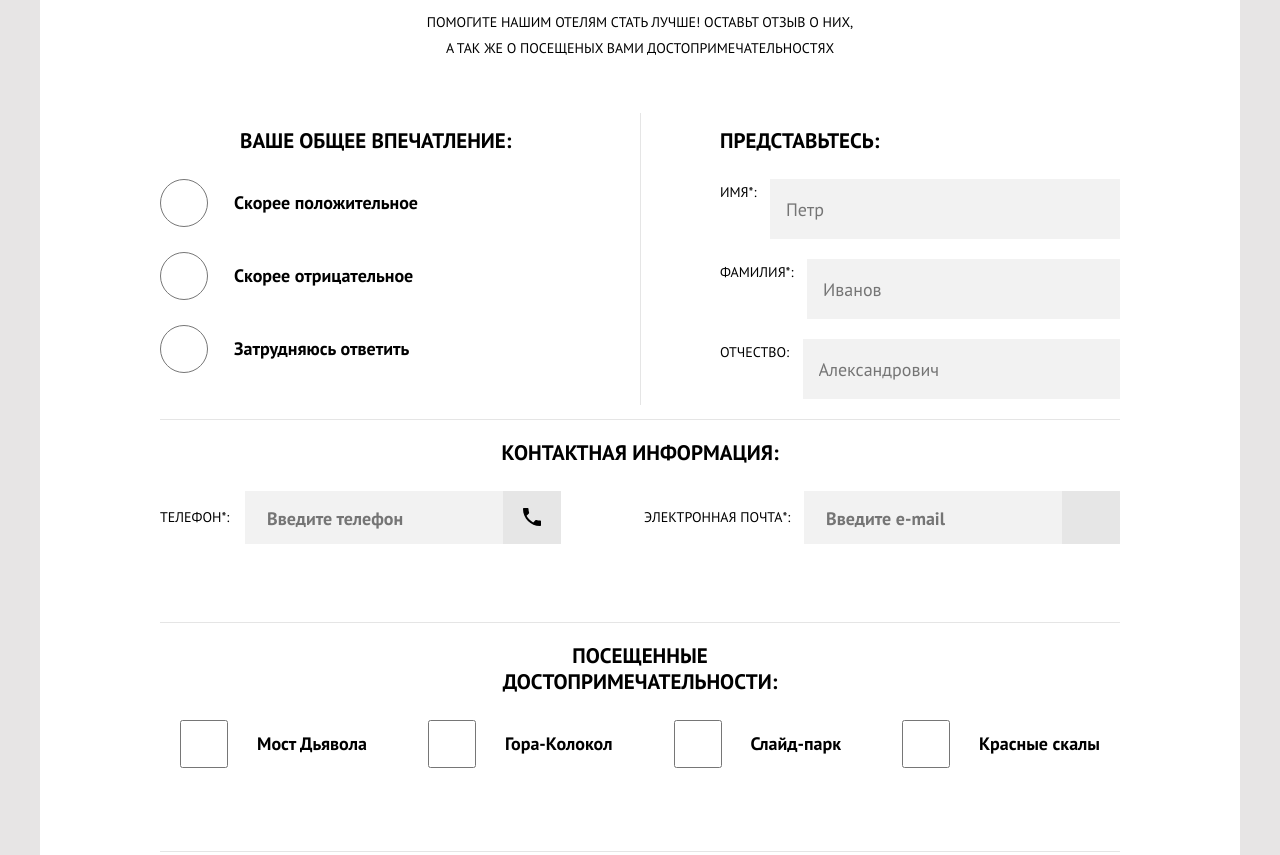
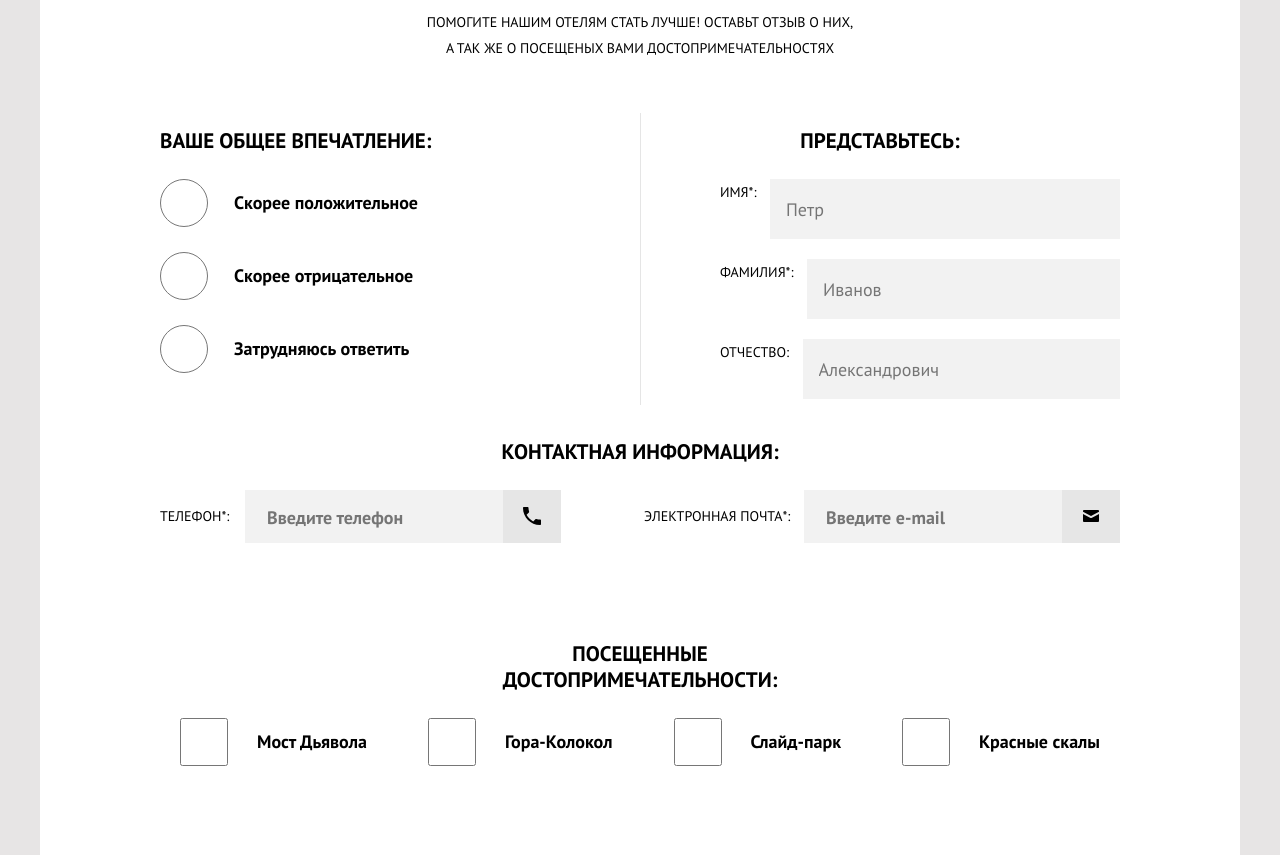
Before and after one commit to Killarun/1651645-sedona-21, a website: page source/form.html in a window 1280 px wide. Shown: the part 280-1135 px from the top of the page. Drawn offline with nearby package versions, Linux system fonts and the light colour scheme; files that its build step writes are made by us from their sources.

Commit message:
Сетки3

```diff
--- a/source/form.html
+++ b/source/form.html
@@ -78,7 +78,7 @@
       </div>
     </section>
     <form class="reviews-form" action="https://echo.htmlacademy.ru/" method="post">
-      <div class="reviews-form__wrapper">
+      <div class="reviews-form__wrapper-personal">
         <fieldset class="reviews-form__personal">
           <legend class="reviews-form__legend">Представьтесь:</legend>
           <div class="personal-block">
@@ -100,7 +100,7 @@
           </div>
         </fieldset>
       </div>
-      <div class="reviews-form__wrapper">
+      <div class="reviews-form__wrapper-contacts">
         <fieldset class="reviews-form__contacts">
           <legend class="reviews-form__legend">Контактная информация:</legend>
           <div class="contacts-information">
@@ -119,7 +119,7 @@
 
         </fieldset>
       </div>
-      <div class="reviews-form__wrapper">
+      <div class="reviews-form__wrapper-impressions">
         <fieldset class="reviews-form__impressions">
           <legend class="reviews-form__legend">
             Ваше общее впечатление:
@@ -141,7 +141,7 @@
           </div>
         </fieldset>
       </div>
-      <div class="reviews-form__wrapper">
+      <div class="reviews-form__wrapper-landmarks">
         <fieldset class="reviews-form__landmarks">
           <legend class="reviews-form__legend">
             Посещенные<br> достопримечательности:
@@ -169,7 +169,7 @@
 
         </fieldset>
       </div>
-      <div class="reviews-form__wrapper">
+      <div class="reviews-form__wrapper-emotions">
       <fieldset class="reviews-form__emotions">
         <legend class="reviews-form__legend">
           Опишите свои эмоции:
--- a/source/sass/block/attractions-picture.scss
+++ b/source/sass/block/attractions-picture.scss
@@ -11,23 +11,3 @@
     width: 100%;
   }
 }
-
-.attriction-picture-image {
-  height: 260px;
-  overflow: hidden;
-  width: 100%;
-  order: -1;
-
-  @media (max-width: $desktop-width) {
-    order: -1;
-  }
-
-  @media (max-width: $tablet-width) {
-    order: -1;
-  }
-
-  @media (max-width: $mobile-width-only) {
-    order: 0;
-    height: 260px;
-  }
-}
--- a/source/sass/block/contacts-email.scss
+++ b/source/sass/block/contacts-email.scss
@@ -6,6 +6,10 @@
   background-repeat: no-repeat;
   font-size: 0;
 
+  &--email {
+    background-image: url("../img/mail.svg");
+  }
+
   @media (min-width: $desktop-width) {
     grid-column-start: 3;
     grid-row-start: 1;
--- a/source/sass/block/contacts-phone.scss
+++ b/source/sass/block/contacts-phone.scss
@@ -10,10 +10,6 @@
     background-image: url("../img/phone.svg");
   }
 
-  &--email {
-    background-image: url("../img/mail.svg");
-  }
-
   @media (min-width: $desktop-width) {
     grid-column-start: 3;
     grid-row-start: 1;
--- a/source/sass/block/main-nav.scss
+++ b/source/sass/block/main-nav.scss
@@ -34,9 +34,6 @@
     background-color: $blue;
     box-shadow: 0 8px 0 0 $blue, 0 16px 0 0 $blue;
   }
-}
-
-.main-nav--closed .main-nav__toggle {
 
   &:active,
   ::before {
--- a/source/sass/block/page.scss
+++ b/source/sass/block/page.scss
@@ -26,18 +26,3 @@
 .page__footer {
   margin-top: auto;
 }
-
-
-.header__logo {
-  height: 85px;
-  order: 2;
-  display: grid;
-  justify-content: center;
-
-  @media (min-width: $tablet-width) {
-    order: 2;
-    display: grid;
-    justify-content: center;
-    height: 0;
-  }
-}
--- a/source/sass/block/reviews-form.scss
+++ b/source/sass/block/reviews-form.scss
@@ -10,13 +10,12 @@
   }
 }
 
-.reviews-form__wrapper {
-  border-bottom: solid 1px #e5e5e5;
-  margin-bottom: 20px;
-  width: 100%;
-}
+.reviews-form {
+  display: grid;
+  grid-template-columns: 1fr;
+  min-width: 280px;
+  grid-template-rows: 1fr;
 
-.reviews-form {
   & div.reviews-form__wrapper:nth-child(5) {
     border: 0;
     margin-bottom: 51px;
@@ -29,33 +28,6 @@
     grid-template-rows: repeat(4, 1fr);
     padding: 0 60px;
 
-    & div.reviews-form__wrapper:nth-child(1) {
-      grid-row-start: 1;
-      grid-column-start: 2;
-
-      & .reviews-form__personal .reviews-form__legend {
-        text-align: left;
-        padding-left: 58px;
-
-        @media (min-width: $desktop-width) {
-          padding-left: 80px;
-        }
-      }
-    }
-
-    & div.reviews-form__wrapper:nth-child(3) {
-      grid-row-start: 1;
-      grid-column-start: 1;
-      justify-self: flex-start;
-
-      & .reviews-form__impressions .reviews-form__legend {
-        text-align: left;
-
-        @media (min-width: $desktop-width) {
-          padding-left: 80px;
-        }
-      }
-
     &::before {
       content: "";
       position: absolute;
@@ -67,8 +39,35 @@
     }
   }
 
+  @media (min-width: $desktop-width) {
+    grid-template-columns: 1fr 1fr;
+    justify-content: center;
+    grid-template-rows: 1fr;
+    width: 960px;
+    margin: 0 auto;
+  }
+}
 
-    & div.reviews-form__wrapper:nth-child(2) {
+.reviews-form__wrapper {
+  border-bottom: solid 1px #e5e5e5;
+  margin-bottom: 20px;
+  width: 100%;
+
+  &-personal,
+  &-contacts,
+  &-impressions,
+  &-landmarks,
+  &-emotions {
+    margin-bottom: 20px;
+  }
+
+  @media (min-width: $tablet-width) {
+    &-personal {
+      grid-row-start: 1;
+      grid-column-start: 2;
+    }
+
+    &-contacts {
       grid-row-start: 2;
       grid-row-end: 2;
       grid-column-start: -1;
@@ -76,33 +75,23 @@
       align-self: stretch;
     }
 
-    & div.reviews-form__wrapper:nth-child(4) {
+    &-impressions {
+      grid-row-start: 1;
+      grid-column-start: 1;
+      justify-self: flex-start;
+    }
+
+    &-landmarks {
       grid-row-start: 3;
       grid-column-start: -1;
       grid-column-end: 1;
     }
 
-    & div.reviews-form__wrapper:nth-child(5) {
+    &-emotions {
       grid-row-start: 4;
       grid-column-start: -1;
       grid-column-end: 1;
     }
-  }
-
-
-  @media (max-width: $mobile-width-only) {
-    display: grid;
-    grid-template-columns: 1fr;
-    min-width: 280px;
-    grid-template-rows: 1fr;
-  }
-
-  @media (min-width: $desktop-width) {
-    grid-template-columns: 1fr 1fr;
-    justify-content: center;
-    grid-template-rows: 1fr;
-    width: 960px;
-    margin: 0 auto;
   }
 }
 
@@ -113,7 +102,6 @@
   grid-row-start: 1;
   grid-column-start: 1;
   padding: 0 20px;
-
 
   @media (min-width: $tablet-width) {
     padding: 0;
--- a/source/sass/block/site-list.scss
+++ b/source/sass/block/site-list.scss
@@ -50,7 +50,8 @@
 
 .site-list__item {
   align-self: center;
-  &:nth-child(3){
+
+  &:nth-child(3) {
     align-self: start;
   }
 }
--- a/source/sass/block/social.scss
+++ b/source/sass/block/social.scss
@@ -21,12 +21,15 @@
   &:active:focus {
     background-color: $blue-down;
   }
+
   &--twitter {
     background-image: url("../img/icon-twitter.svg");
   }
+
   &--facebook {
     background-image: url("../img/icon-facebook.svg");
   }
+
   &--youtube {
     background-image: url("../img/icon-youtube.svg");
   }
```
Lines whose indentation alone changed are shown as unchanged.
